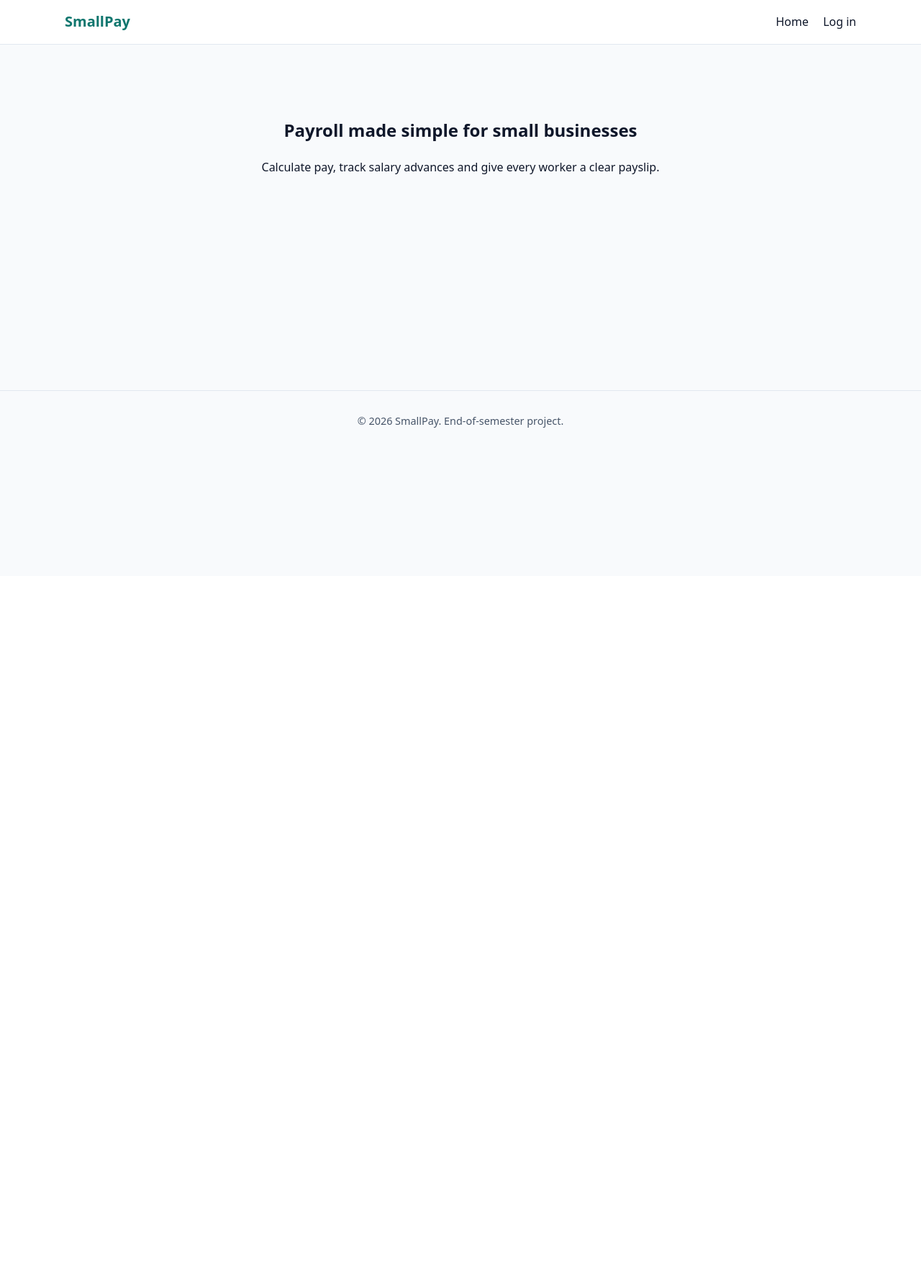
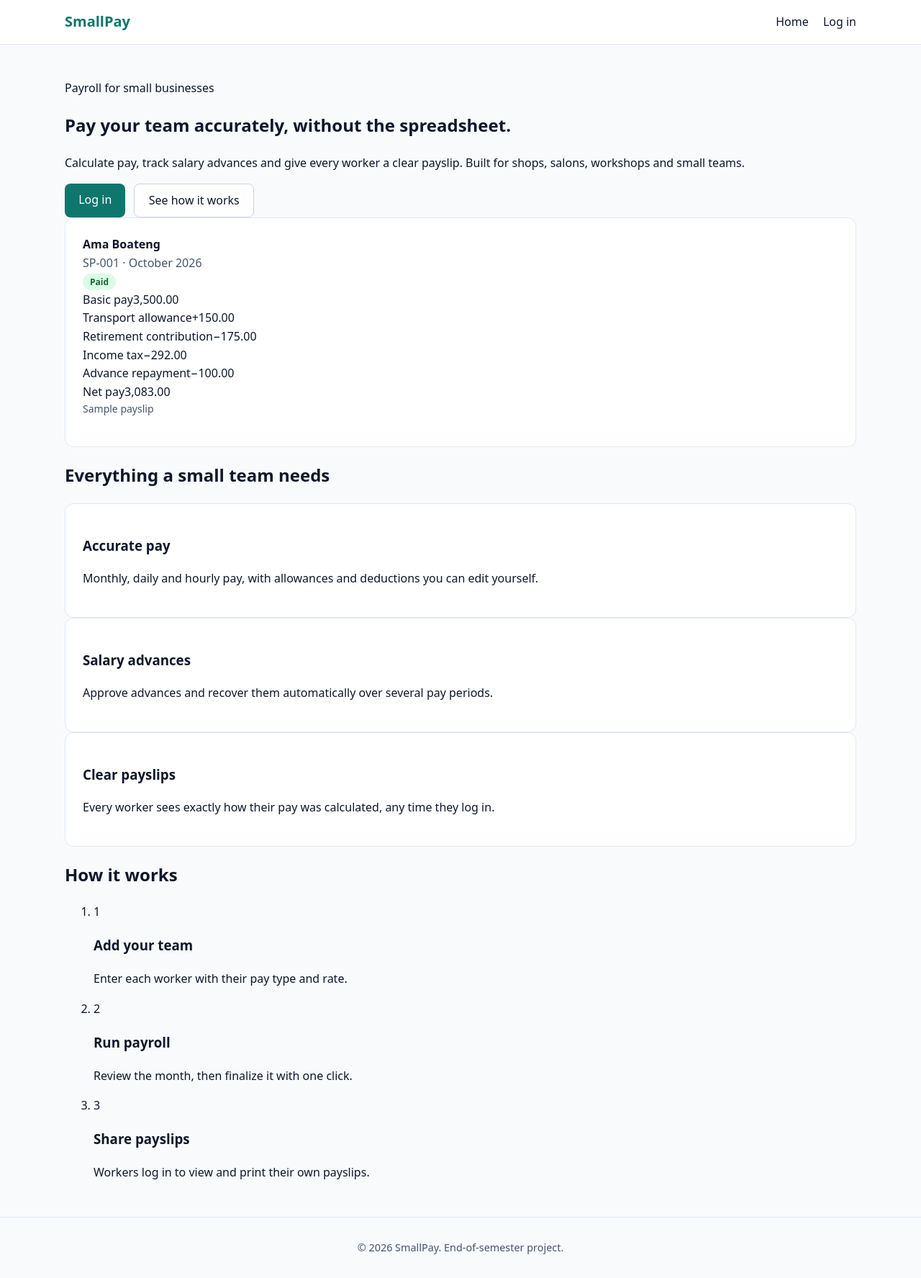
Before and after one commit to imoromubarik-434/smallpay, a PHP site: page / in a window 1280 px wide. Shown: the whole page at 72% size. Before the commit the page ends 594 px from the top, so only its background shows below. Run offline with PHP 8.4, Linux system fonts and the light colour scheme; data that the repository does not hold is empty; some libraries are stand-ins or nearby versions.

Commit message:
Revamp home page layout and content

```diff
--- a/pages/home.php
+++ b/pages/home.php
@@ -1,11 +1,80 @@
 <?php
-page_header('Home');
+// Logged-in visitors get a button to their own dashboard instead of "Log in"
+$visitor = current_user();
+$cta     = $visitor
+    ? ['Go to your dashboard', home_for_role($visitor['role'])]
+    : ['Log in', '/login'];
+
+page_header('Payroll for small businesses');
 ?>
-<section class="hero">
-    <h1>Payroll made simple for small businesses</h1>
-    <p>Calculate pay, track salary advances and give every worker a clear payslip.</p>
-    <?php if (env('APP_DEBUG') === '1'): ?>
-        <a class="btn" href="<?= e(url('/health')) ?>">System check</a>
-    <?php endif; ?>
+<section class="landing-hero">
+    <div class="landing-copy">
+        <p class="eyebrow">Payroll for small businesses</p>
+        <h1>Pay your team accurately, without the spreadsheet.</h1>
+        <p class="lead">
+            Calculate pay, track salary advances and give every worker a clear payslip.
+            Built for shops, salons, workshops and small teams.
+        </p>
+        <div class="form-actions">
+            <a class="btn btn-lg" href="<?= e(url($cta[1])) ?>"><?= e($cta[0]) ?></a>
+            <a class="btn btn-secondary btn-lg" href="#how">See how it works</a>
+        </div>
+    </div>
+
+    <aside class="landing-sample card" aria-label="Sample payslip">
+        <div class="sample-head">
+            <div>
+                <strong>Ama Boateng</strong>
+                <div class="muted">SP-001 &middot; October 2026</div>
+            </div>
+            <span class="chip chip-green">Paid</span>
+        </div>
+        <div class="sample-row"><span>Basic pay</span><span>3,500.00</span></div>
+        <div class="sample-row"><span>Transport allowance</span><span>+150.00</span></div>
+        <div class="sample-row"><span>Retirement contribution</span><span>−175.00</span></div>
+        <div class="sample-row"><span>Income tax</span><span>−292.00</span></div>
+        <div class="sample-row"><span>Advance repayment</span><span>−100.00</span></div>
+        <div class="sample-net"><span>Net pay</span><span>3,083.00</span></div>
+        <p class="hint">Sample payslip</p>
+    </aside>
+</section>
+
+<section class="landing-section" id="features">
+    <h2>Everything a small team needs</h2>
+    <div class="feature-grid">
+        <div class="card feature">
+            <h3>Accurate pay</h3>
+            <p>Monthly, daily and hourly pay, with allowances and deductions you can edit yourself.</p>
+        </div>
+        <div class="card feature">
+            <h3>Salary advances</h3>
+            <p>Approve advances and recover them automatically over several pay periods.</p>
+        </div>
+        <div class="card feature">
+            <h3>Clear payslips</h3>
+            <p>Every worker sees exactly how their pay was calculated, any time they log in.</p>
+        </div>
+    </div>
+</section>
+
+<section class="landing-section" id="how">
+    <h2>How it works</h2>
+    <ol class="steps">
+        <li>
+            <span class="step-number" aria-hidden="true">1</span>
+            <h3>Add your team</h3>
+            <p>Enter each worker with their pay type and rate.</p>
+        </li>
+        <li>
+            <span class="step-number" aria-hidden="true">2</span>
+            <h3>Run payroll</h3>
+            <p>Review the month, then finalize it with one click.</p>
+        </li>
+        <li>
+            <span class="step-number" aria-hidden="true">3</span>
+            <h3>Share payslips</h3>
+            <p>Workers log in to view and print their own payslips.</p>
+        </li>
+    </ol>
 </section>
 <?php page_footer(); ?>
```
